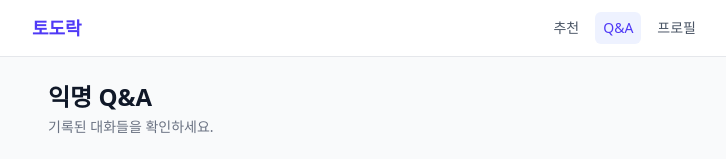
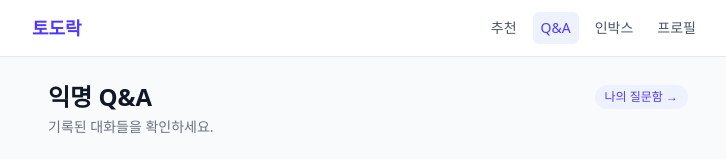
Before and after one commit to albenyu12/todorak, a Next.js app: page /answers in a window 1280 px wide. Shown: the top 159 px of the page, without its empty margins (272-998 px from the left). Built offline with nearby package versions, Linux system fonts and the light colour scheme; no server answers.

Commit message:
feat: integrate inbox navigation and sync with latest dev (Step 09)

```diff
--- a/app/answers/page.tsx
+++ b/app/answers/page.tsx
@@ -1,6 +1,7 @@
 "use client";
 
 import { useEffect, useState } from "react";
+import Link from "next/link";
 import { getAnswersByClass } from "@/lib/api/answers";
 import { Answer } from "@/lib/api/types";
 import { getStoredClassId } from "@/lib/client-session";
@@ -39,7 +40,15 @@ export default function AnswersPage() {
 
   return (
     <div className="page-container">
-      <h1 className="text-2xl font-bold text-gray-900 mb-1">익명 Q&A</h1>
+      <div className="flex items-center justify-between mb-1">
+        <h1 className="text-2xl font-bold text-gray-900">익명 Q&A</h1>
+        <Link
+          href="/inbox"
+          className="text-xs font-medium text-indigo-600 bg-indigo-50 px-2.5 py-1 rounded-full hover:bg-indigo-100 transition-colors"
+        >
+          나의 질문함 →
+        </Link>
+      </div>
       <p className="text-sm text-gray-500 mb-6">기록된 대화들을 확인하세요.</p>
 
       {loading ? (
--- a/components/layout/bottom-nav.tsx
+++ b/components/layout/bottom-nav.tsx
@@ -29,6 +29,15 @@ const NAV_ITEMS = [
     icon: (active: boolean) => (
       <svg className="w-6 h-6" fill={active ? "currentColor" : "none"} stroke="currentColor" viewBox="0 0 24 24">
         <path strokeLinecap="round" strokeLinejoin="round" strokeWidth={2} d="M7 8h10M7 12h4m1 8l-4-4H5a2 2 0 01-2-2V6a2 2 0 012-2h14a2 2 0 012 2v8a2 2 0 01-2 2h-3l-4 4z" />
+      </svg>
+    )
+  },
+  {
+    href: "/inbox",
+    label: "인박스",
+    icon: (active: boolean) => (
+      <svg className="w-6 h-6" fill={active ? "currentColor" : "none"} stroke="currentColor" viewBox="0 0 24 24">
+        <path strokeLinecap="round" strokeLinejoin="round" strokeWidth={2} d="M20 13V6a2 2 0 00-2-2H6a2 2 0 00-2 2v7m16 0a2 2 0 01-2 2H6a2 2 0 01-2-2m16 0l-3.586 3.586a2 2 0 01-2.828 0L4 13" />
       </svg>
     )
   },
--- a/components/layout/header.tsx
+++ b/components/layout/header.tsx
@@ -3,7 +3,7 @@
 import Link from "next/link";
 import { usePathname, useSearchParams } from "next/navigation";
 import { Suspense, useEffect, useState } from "react";
-import { getCurrentUser } from "@/lib/localStorage";
+import { getStoredProfileId } from "@/lib/client-session";
 import { useIsClient } from "@/lib/use-is-client";
 
 // TODO (B): 레이아웃 / 반응형 개선
@@ -13,6 +13,7 @@ import { useIsClient } from "@/lib/use-is-client";
 const NAV_LINKS = [
   { href: "/recommendations", label: "추천" },
   { href: "/answers", label: "Q&A" },
+  { href: "/inbox", label: "인박스" },
   { href: "/profile", label: "프로필" },
 ];
 
@@ -59,7 +60,7 @@ export default function Header() {
   const pathname = usePathname();
   const [hasScroll, setHasScroll] = useState(false);
   const isClient = useIsClient();
-  const logoHref = pathname && isClient && getCurrentUser() ? "/recommendations" : "/";
+  const logoHref = pathname && isClient && getStoredProfileId() ? "/recommendations" : "/";
 
   useEffect(() => {
     const handleScroll = () => {
```
